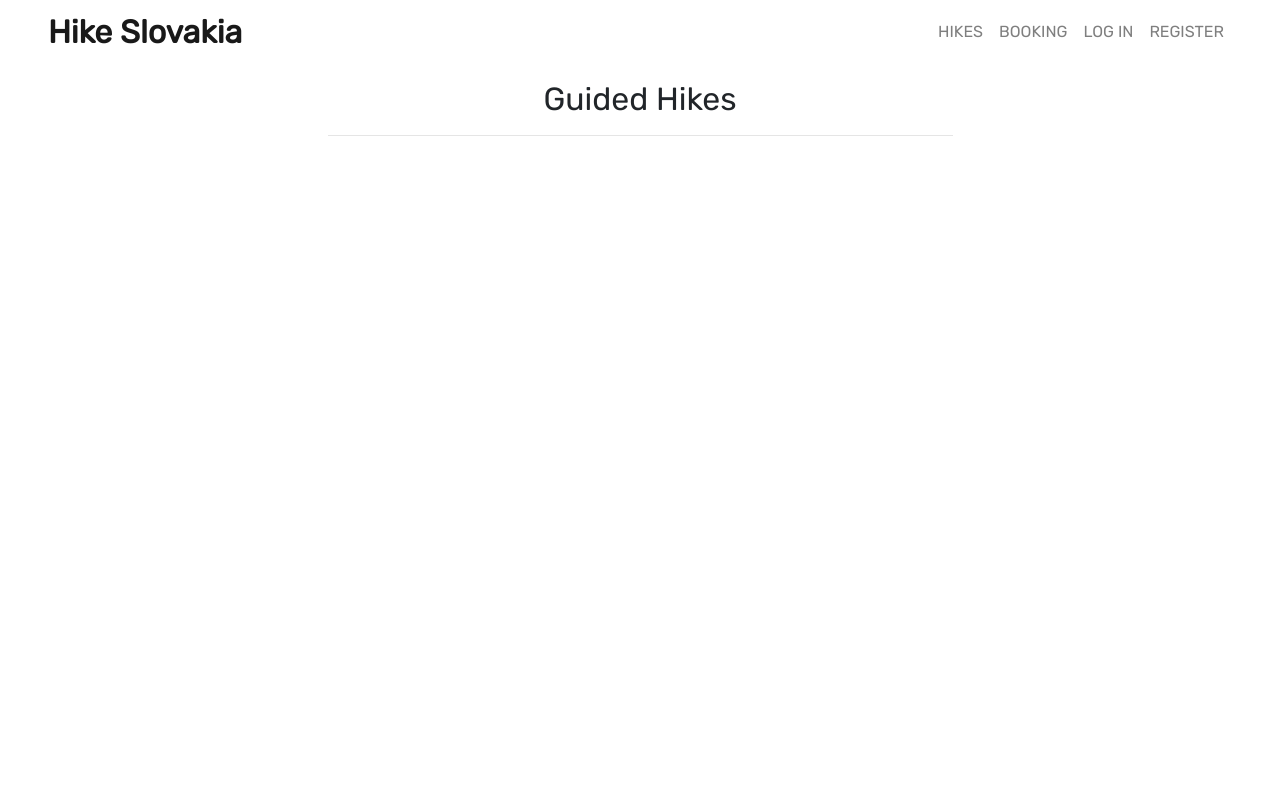
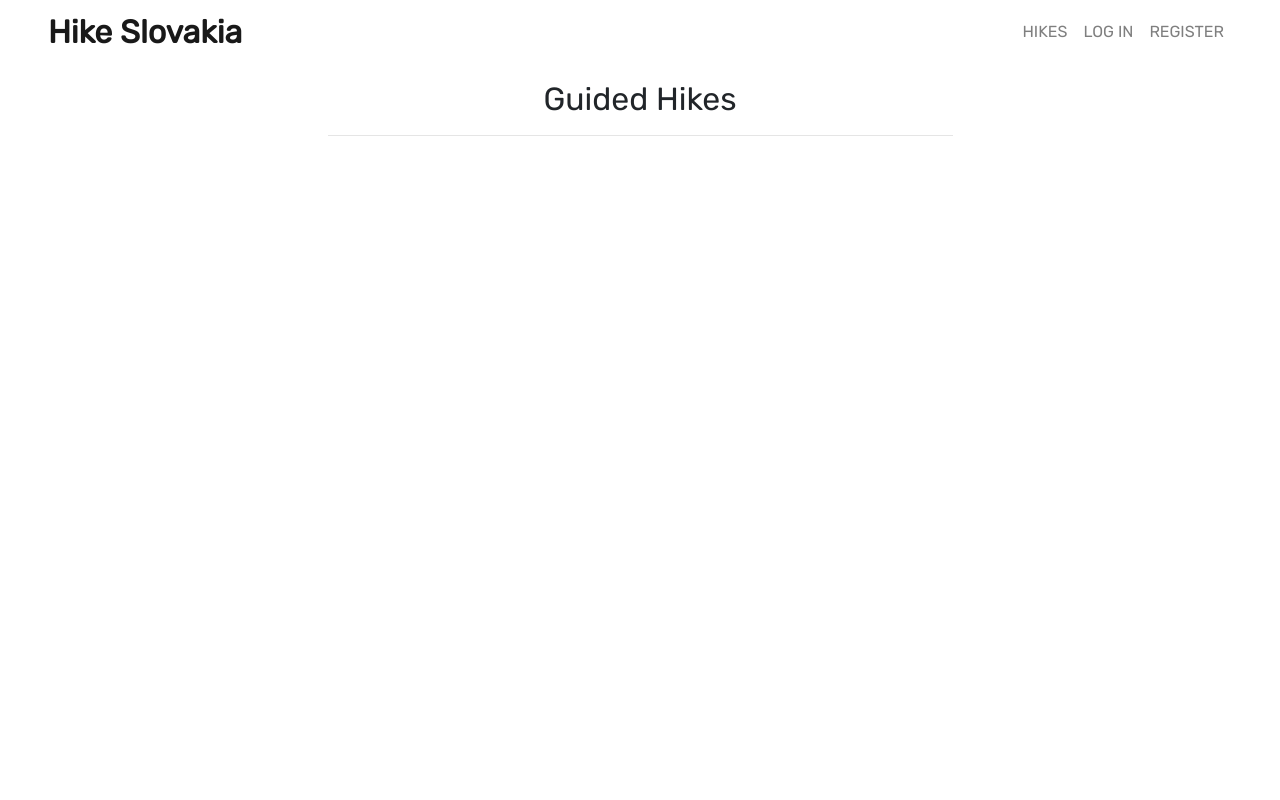
Before and after one commit to monika-hrda/hike-slovakia, a Django app: page /hikes/ in a window 1280 px wide. Run offline with Django 3.2, Linux system fonts and the light colour scheme; data that the repository does not hold is empty.

Commit message:
Remove unused navigation url

```diff
--- a/templates/includes/main-nav.html
+++ b/templates/includes/main-nav.html
@@ -2,9 +2,6 @@
     <ul class="navbar-nav ml-auto text-uppercase">
         <li class="nav-item">
             <a class="nav-link" href="{% url 'hikes' %}">Hikes</a>
-        </li>
-        <li class="nav-item">
-            <a class="nav-link" href="#">Booking</a>
         </li>
         {% if request.user.is_authenticated %}
             <li class="nav-item">
```
